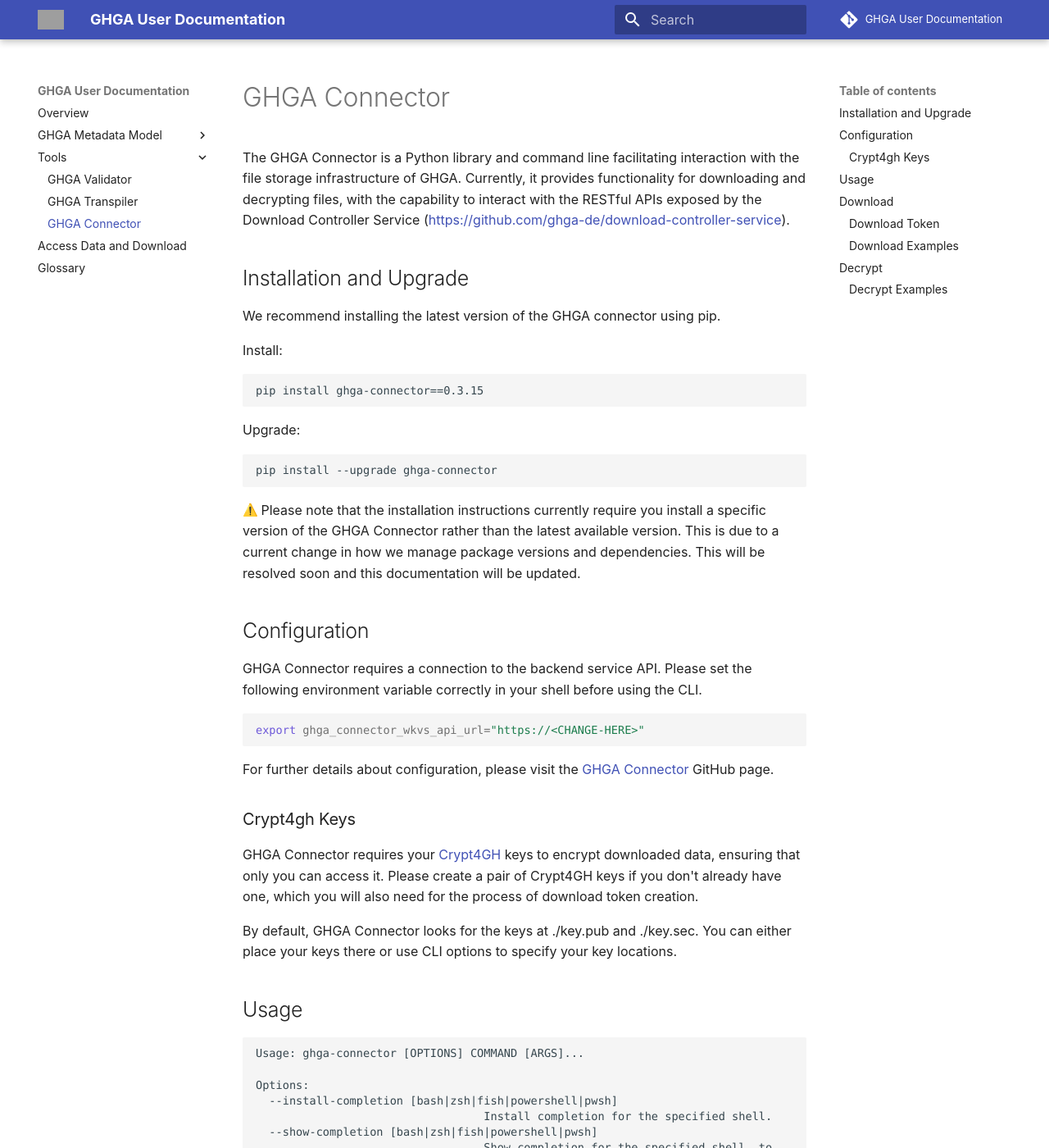
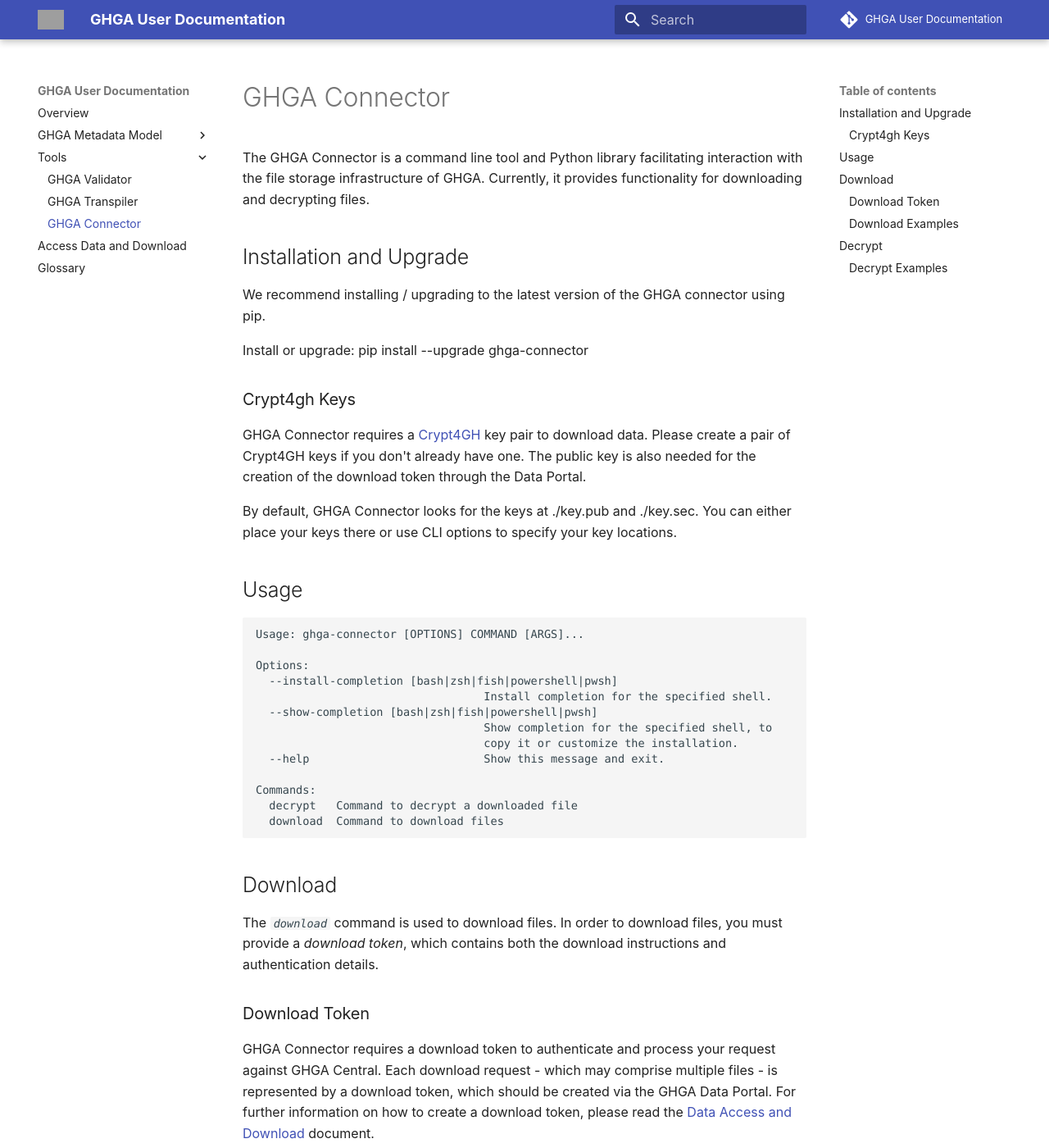
Before and after one commit to ghga-de/docs.ghga.de, an MkDocs documentation site: the page built from user_docs/connector/connector.md, in a window 1280 px wide and 1400 px high. Shown: the whole window at 82% size. Built offline with MkDocs 1.6.1 and Material for MkDocs 9.7.7, drawn with Linux system fonts in a browser that asks for light colours; emoji names are drawn with the system emoji font; comment, search, counter and statistics services are not loaded; some of the changed text lies outside the part shown; grey boxes are pictures that could not be loaded.

Commit message:
Apply suggestions from code review
Co-authored-by: Leon Kuchenbecker <leon.kuchenbecker@uni-tuebingen.de>

````diff
--- a/user_docs/connector/connector.md
+++ b/user_docs/connector/connector.md
@@ -1,38 +1,20 @@
 # GHGA Connector
 
-The GHGA Connector is a Python library and command line facilitating interaction with the file storage infrastructure of GHGA. Currently, it provides functionality for downloading and decrypting files, with the capability to interact with the RESTful APIs exposed by the Download Controller Service (https://github.com/ghga-de/download-controller-service).
+The GHGA Connector is a command line tool and Python library facilitating interaction with the file storage infrastructure of GHGA. Currently, it provides functionality for downloading and decrypting files.
 
 
 ## Installation and Upgrade
 
-We recommend installing the latest version of the GHGA connector using pip.
+We recommend installing / upgrading to the latest version of the GHGA connector using pip.
 
-Install:
-```
-pip install ghga-connector==0.3.15
-```
-
-Upgrade:
-```
-pip install --upgrade ghga-connector
-```
-
-:warning: Please note that the installation instructions currently require you install a specific version of the GHGA Connector rather than the latest available version. This is due to a current change in how we manage package versions and dependencies. This will be resolved soon and this documentation will be updated.
+Install or upgrade:
+    pip install --upgrade ghga-connector
 
 
-## Configuration
-
-GHGA Connector requires a connection to the backend service API. Please set the following environment variable correctly in your shell before using the CLI.
-
-```bash
-export ghga_connector_wkvs_api_url="https://<CHANGE-HERE>"
-```
-
-For further details about configuration, please visit the [GHGA Connector](https://github.com/ghga-de/ghga-connector) GitHub page.
 
 ### Crypt4gh Keys
 
-GHGA Connector requires your [Crypt4GH](https://crypt4gh.readthedocs.io/en/latest/) keys to encrypt downloaded data, ensuring that only you can access it. Please create a pair of Crypt4GH keys if you don't already have one, which you will also need for the process of download token creation.
+GHGA Connector requires a [Crypt4GH](https://crypt4gh.readthedocs.io/en/latest/) key pair to download data. Please create a pair of Crypt4GH keys if you don't already have one. The public key is also needed for the creation of the download token through the Data Portal.
 
 By default, GHGA Connector looks for the keys at ./key.pub and ./key.sec. You can either place your keys there or use CLI options to specify your key locations.
 
@@ -61,7 +43,7 @@
 
 ### Download Token
 
-GHGA Connector requires a download token to authenticate and process your request against GHGA Central. Each download request is represented by a download token, which should be created via the GHGA Data Portal. For further information on how to create a download token, please read the [Data Access and Download](../download/download.md) document.
+GHGA Connector requires a download token to authenticate and process your request against GHGA Central. Each download request - which may comprise multiple files - is represented by a download token, which should be created via the GHGA Data Portal. For further information on how to create a download token, please read the [Data Access and Download](../download/download.md) document.
 
 ### Download Examples
 
@@ -69,11 +51,11 @@
 ```bash
 ghga-connector download --output-dir <OUTPUT-DIR>
 ```
-Command will prompt:
+You will then be asked to provide the download token:
 ```
 Please paste the complete download token that you copied from the GHGA data portal:
 ```
-Paste the *download token* you created via the GHGA data portal, and download process will be initiated.
+Paste the *download token* you created via the GHGA data portal and the download process will be initiated.
 
 Download command usage:
 ```
--- a/user_docs/download/download.md
+++ b/user_docs/download/download.md
@@ -8,11 +8,11 @@
 
 ## Create a download token
 
-After a user has been granted access to a dataset of interest, the user utilizes the CLI tool GHGA Connector to perform the download. In order to do this users have to create a download token to authenticate and process the request against GHGA Central. Each download request is represented by a download token, which can be created via the GHGA Data Portal.
+After a user has been granted access to a dataset, the user initiates a data download by creating a download token in the Data Portal. A single download token can be generated to download either a single or multiple files from a dataset. The download token is then passed on to the CLI tool GHGA Connector to perform the actual download.
 
 1. Navigate to the [GHGA Data Portal](https://data.staging.ghga.dev/download).
 
-2. Visit your profile page to see the datasets you have access.
+2. Visit your profile page to see the datasets you have access to.
 
     ![Dataset access link](../assets/img/dataset-link.png){ width="500" }
 
@@ -20,14 +20,14 @@
 
     ![Select dataset](../assets/img/dataset-select.png){ width="500" }
 
-4. Fill the form with necessary information in order to create a download token.
+4. Fill the form with the necessary information in order to create a download token. Specifying one or multiple file IDs is optional, if not information is provided the entire dataset will be downloaded. A Crypt4GH keypair must be created and the public key must be provided before submitting the form.
 
     ![Token form](../assets/img/token-form.png){ width="500" }
 
 
 ### Crypt4gh Keys
 
-Download process requires your [Crypt4GH](https://crypt4gh.readthedocs.io/en/latest/) keys to encrypt downloaded data, ensuring that only you can access it. Please create a pair of Crypt4GH keys if you don't already have one.
+The download process requires your [Crypt4GH](https://crypt4gh.readthedocs.io/en/latest/) key pair to decrypt the download token. You must specify the key pair corresponding to the public key that was used when the download token was created.
 
 Please paste your *public* Crypt4GH key to the related input box during the token creation.
 
````
Also changed, not shown: other parts of user_docs/download/download.md (+1 -1 lines).
